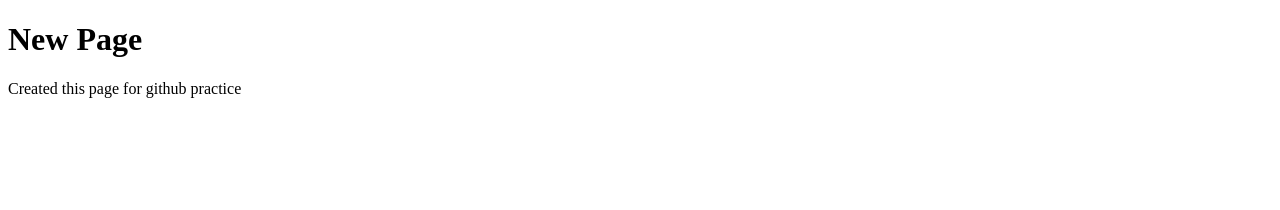
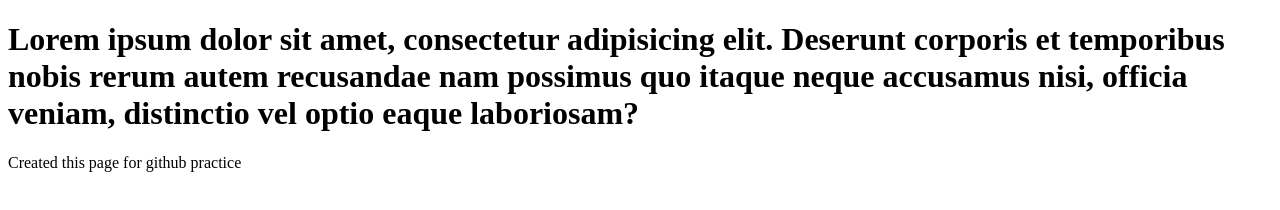
Before and after one commit to IRohit3001/Yes-bm, a plain HTML site: page New.html in a window 1280 px wide. Drawn offline with Linux system fonts and the light colour scheme.

Commit message:
New.html edit by rohit

```diff
--- a/New.html
+++ b/New.html
@@ -6,7 +6,7 @@
     <title>Document</title>
 </head>
 <body>
-    <h1>New Page</h1>
+    <h1>Lorem ipsum dolor sit amet, consectetur adipisicing elit. Deserunt corporis et temporibus nobis rerum autem recusandae nam possimus quo itaque neque accusamus nisi, officia veniam, distinctio vel optio eaque laboriosam?</h1>
     <p>Created this page for github practice</p>
 </body>
 </html>
```
